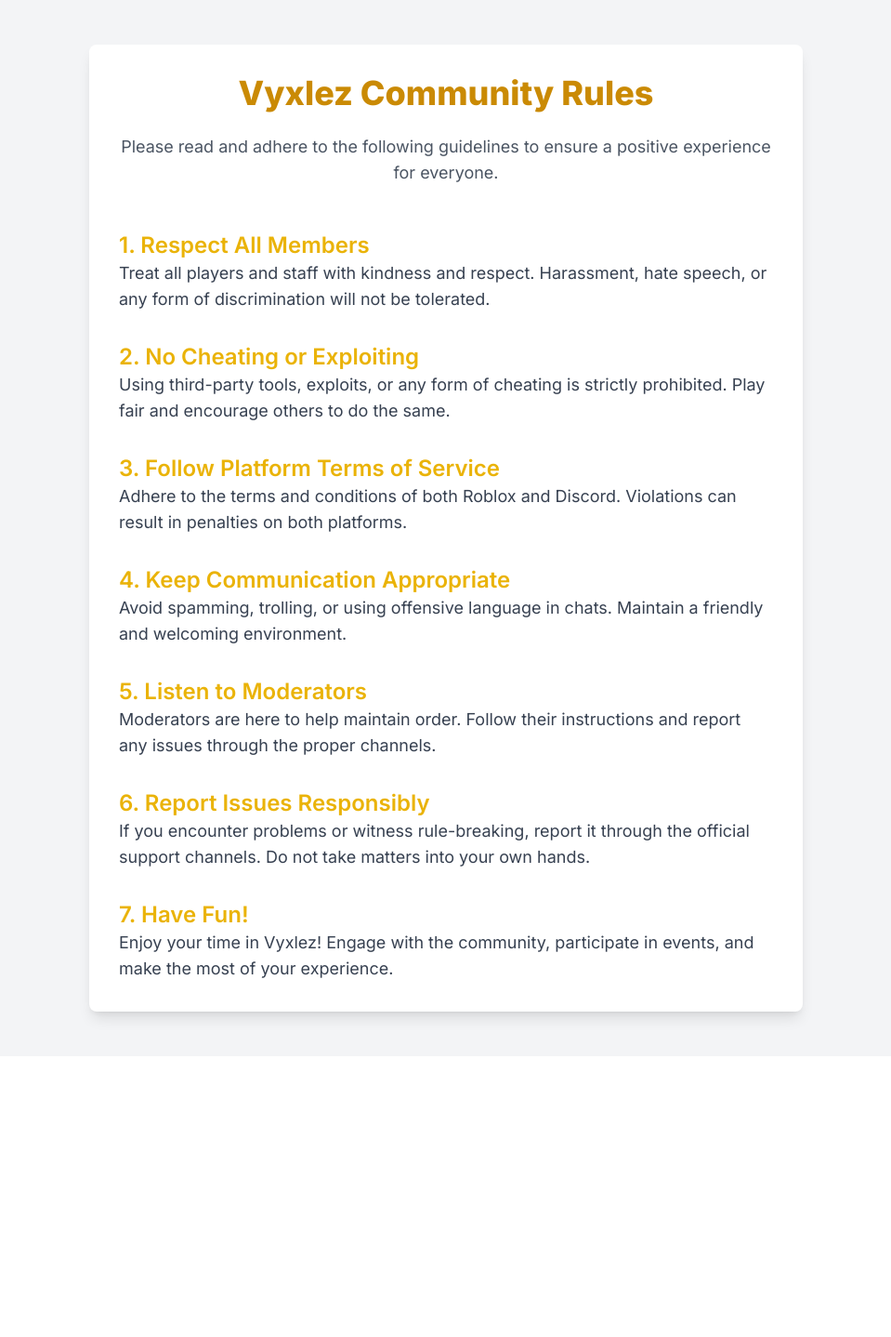
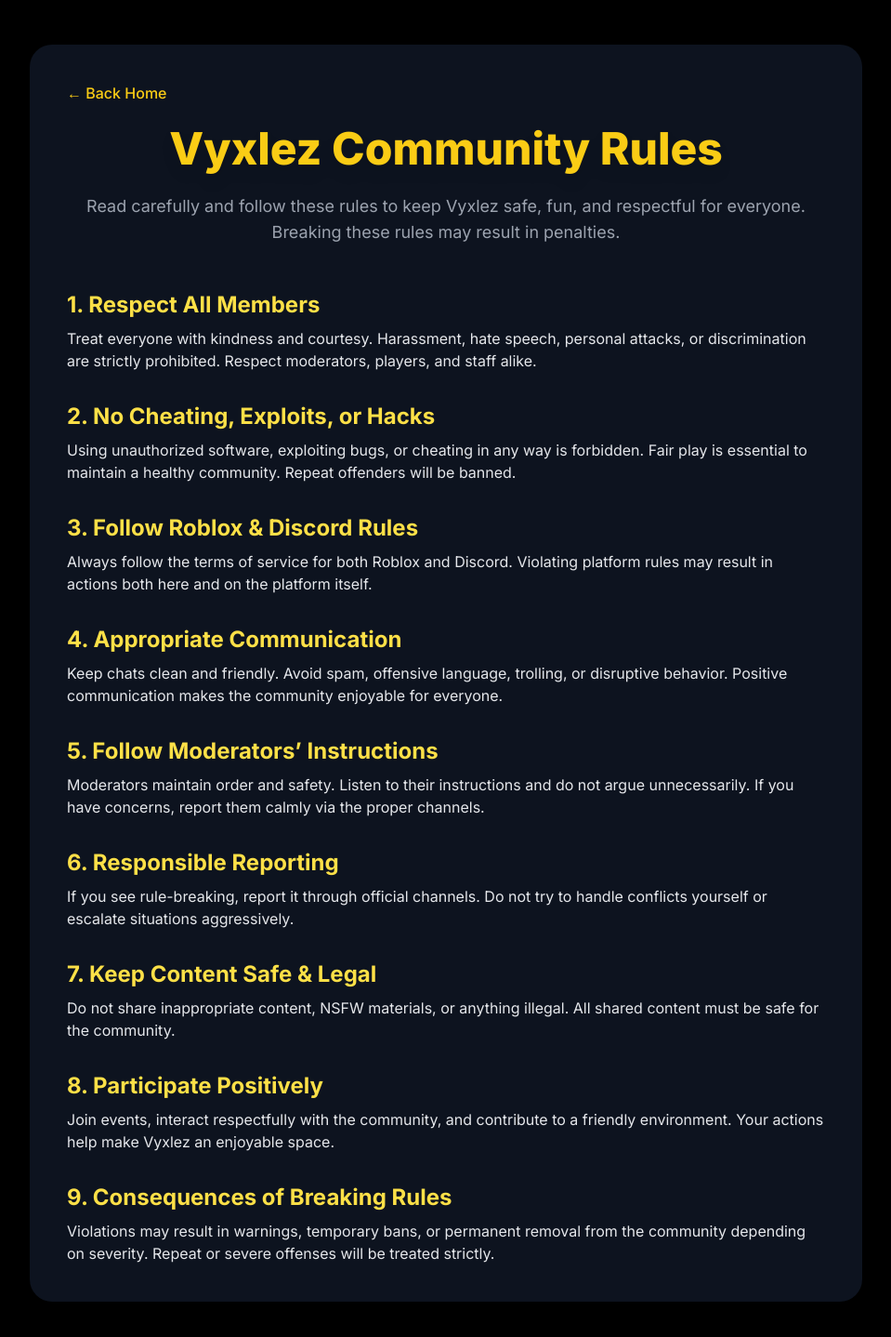
Before and after one commit to heynoxcodes/vyxlezrepo, a Next.js app: page /rules in a window 1280 px wide. Shown: the top 1438 px of the page at 93% size, without its empty margins (160-1119 px from the left). Before the commit the page ends 1136 px from the top, so only its background shows below. Built offline with nearby package versions, Linux system fonts and the light colour scheme.

Commit message:
Update page.jsx

```diff
--- a/src/app/rules/page.jsx
+++ b/src/app/rules/page.jsx
@@ -1,72 +1,89 @@
-// pages/rules.js
-
-import Head from 'next/head';
+// src/app/rules/page.jsx
+import Link from "next/link";
 
 export default function Rules() {
   return (
-    <>
-      <Head>
-        <title>Vyxlez Rules</title>
-        <meta name="description" content="Community guidelines for Vyxlez" />
-      </Head>
+    <div className="min-h-screen bg-black text-gray-200 py-12 px-4 sm:px-6 lg:px-8 transition-colors duration-500">
+      <div className="max-w-4xl mx-auto bg-gray-900 bg-opacity-80 p-10 rounded-3xl shadow-2xl">
+        {/* Back home link */}
+        <Link href="/">
+          <a className="text-yellow-400 hover:text-yellow-200 font-medium mb-6 inline-block transition-colors duration-300">&larr; Back Home</a>
+        </Link>
 
-      <div className="bg-gray-100 text-gray-900 min-h-screen py-12 px-4 sm:px-6 lg:px-8">
-        <div className="max-w-3xl mx-auto bg-white p-8 rounded-lg shadow-lg">
-          <h1 className="text-4xl font-extrabold text-center text-yellow-600 mb-6">Vyxlez Community Rules</h1>
-          <p className="text-lg text-center text-gray-600 mb-12">Please read and adhere to the following guidelines to ensure a positive experience for everyone.</p>
+        {/* Title */}
+        <h1 className="text-5xl font-extrabold text-center text-yellow-400 mb-6 drop-shadow-lg">
+          Vyxlez Community Rules
+        </h1>
+        <p className="text-center text-gray-400 mb-12 text-lg">
+          Read carefully and follow these rules to keep Vyxlez safe, fun, and respectful for everyone. Breaking these rules may result in penalties.
+        </p>
 
+        {/* Rules sections */}
         <div className="space-y-8">
-            <section>
-              <h2 className="text-2xl font-semibold text-yellow-500">1. Respect All Members</h2>
-              <p className="text-lg text-gray-700">
-                Treat all players and staff with kindness and respect. Harassment, hate speech, or any form of discrimination will not be tolerated.
+          <section className="hover:scale-[1.01] transition-transform duration-300">
+            <h2 className="text-2xl font-bold text-yellow-300 mb-2">1. Respect All Members</h2>
+            <p>
+              Treat everyone with kindness and courtesy. Harassment, hate speech, personal attacks, or discrimination are strictly prohibited. Respect moderators, players, and staff alike.
             </p>
           </section>
 
-            <section>
-              <h2 className="text-2xl font-semibold text-yellow-500">2. No Cheating or Exploiting</h2>
-              <p className="text-lg text-gray-700">
-                Using third-party tools, exploits, or any form of cheating is strictly prohibited. Play fair and encourage others to do the same.
+          <section className="hover:scale-[1.01] transition-transform duration-300">
+            <h2 className="text-2xl font-bold text-yellow-300 mb-2">2. No Cheating, Exploits, or Hacks</h2>
+            <p>
+              Using unauthorized software, exploiting bugs, or cheating in any way is forbidden. Fair play is essential to maintain a healthy community. Repeat offenders will be banned.
             </p>
           </section>
 
-            <section>
-              <h2 className="text-2xl font-semibold text-yellow-500">3. Follow Platform Terms of Service</h2>
-              <p className="text-lg text-gray-700">
-                Adhere to the terms and conditions of both Roblox and Discord. Violations can result in penalties on both platforms.
+          <section className="hover:scale-[1.01] transition-transform duration-300">
+            <h2 className="text-2xl font-bold text-yellow-300 mb-2">3. Follow Roblox & Discord Rules</h2>
+            <p>
+              Always follow the terms of service for both Roblox and Discord. Violating platform rules may result in actions both here and on the platform itself.
             </p>
           </section>
 
-            <section>
-              <h2 className="text-2xl font-semibold text-yellow-500">4. Keep Communication Appropriate</h2>
-              <p className="text-lg text-gray-700">
-                Avoid spamming, trolling, or using offensive language in chats. Maintain a friendly and welcoming environment.
+          <section className="hover:scale-[1.01] transition-transform duration-300">
+            <h2 className="text-2xl font-bold text-yellow-300 mb-2">4. Appropriate Communication</h2>
+            <p>
+              Keep chats clean and friendly. Avoid spam, offensive language, trolling, or disruptive behavior. Positive communication makes the community enjoyable for everyone.
             </p>
           </section>
 
-            <section>
-              <h2 className="text-2xl font-semibold text-yellow-500">5. Listen to Moderators</h2>
-              <p className="text-lg text-gray-700">
-                Moderators are here to help maintain order. Follow their instructions and report any issues through the proper channels.
+          <section className="hover:scale-[1.01] transition-transform duration-300">
+            <h2 className="text-2xl font-bold text-yellow-300 mb-2">5. Follow Moderators’ Instructions</h2>
+            <p>
+              Moderators maintain order and safety. Listen to their instructions and do not argue unnecessarily. If you have concerns, report them calmly via the proper channels.
             </p>
           </section>
 
-            <section>
-              <h2 className="text-2xl font-semibold text-yellow-500">6. Report Issues Responsibly</h2>
-              <p className="text-lg text-gray-700">
-                If you encounter problems or witness rule-breaking, report it through the official support channels. Do not take matters into your own hands.
+          <section className="hover:scale-[1.01] transition-transform duration-300">
+            <h2 className="text-2xl font-bold text-yellow-300 mb-2">6. Responsible Reporting</h2>
+            <p>
+              If you see rule-breaking, report it through official channels. Do not try to handle conflicts yourself or escalate situations aggressively.
             </p>
           </section>
 
-            <section>
-              <h2 className="text-2xl font-semibold text-yellow-500">7. Have Fun!</h2>
-              <p className="text-lg text-gray-700">
-                Enjoy your time in Vyxlez! Engage with the community, participate in events, and make the most of your experience.
+          <section className="hover:scale-[1.01] transition-transform duration-300">
+            <h2 className="text-2xl font-bold text-yellow-300 mb-2">7. Keep Content Safe & Legal</h2>
+            <p>
+              Do not share inappropriate content, NSFW materials, or anything illegal. All shared content must be safe for the community.
+            </p>
+          </section>
+
+          <section className="hover:scale-[1.01] transition-transform duration-300">
+            <h2 className="text-2xl font-bold text-yellow-300 mb-2">8. Participate Positively</h2>
+            <p>
+              Join events, interact respectfully with the community, and contribute to a friendly environment. Your actions help make Vyxlez an enjoyable space.
+            </p>
+          </section>
+
+          <section className="hover:scale-[1.01] transition-transform duration-300">
+            <h2 className="text-2xl font-bold text-yellow-300 mb-2">9. Consequences of Breaking Rules</h2>
+            <p>
+              Violations may result in warnings, temporary bans, or permanent removal from the community depending on severity. Repeat or severe offenses will be treated strictly.
             </p>
           </section>
         </div>
       </div>
     </div>
-    </>
   );
 }
```
Lines whose indentation alone changed are shown as unchanged.
